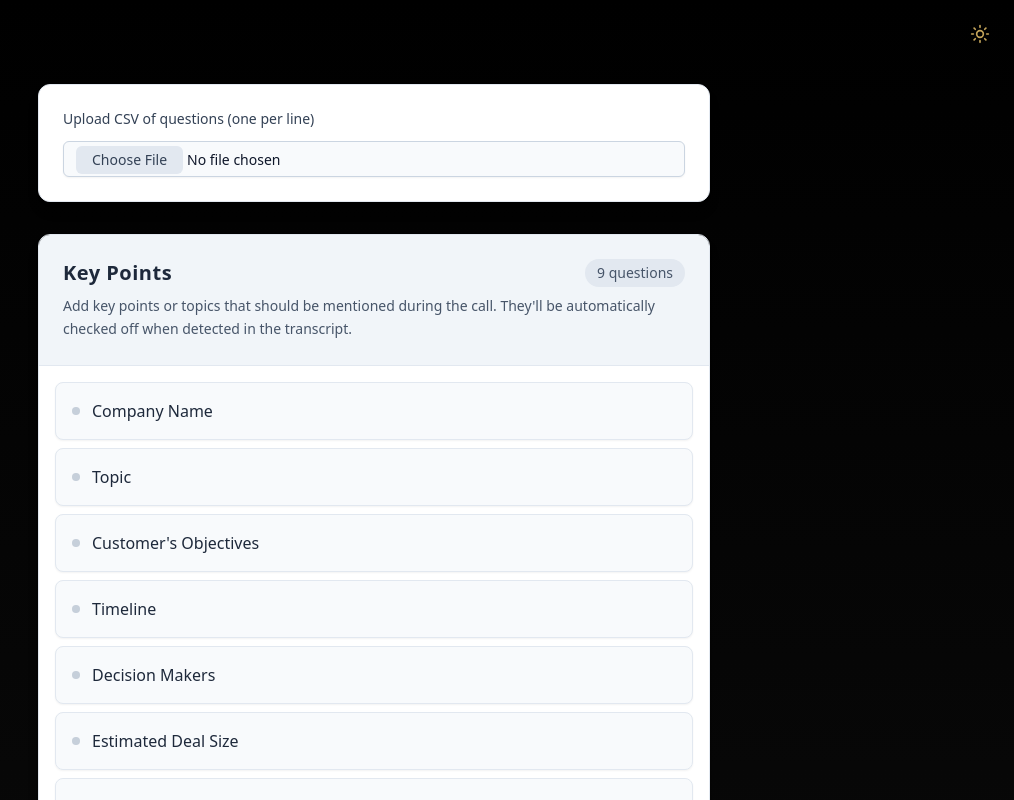
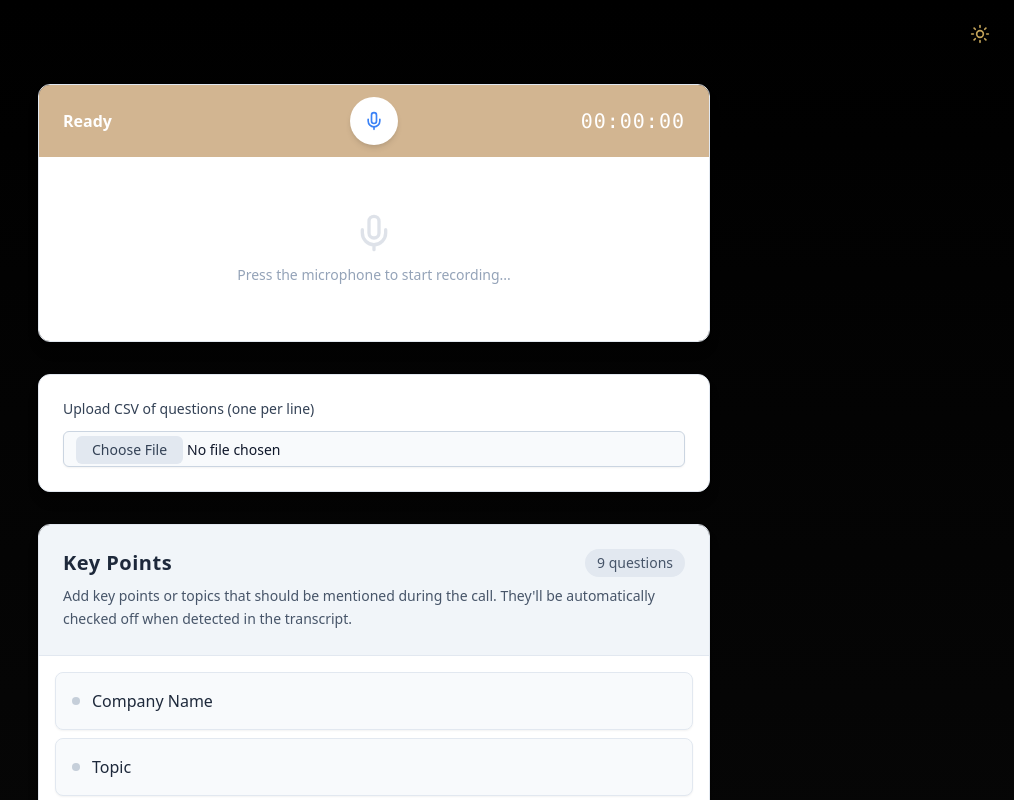
Before and after one commit to dschinkel/salesapp, a React (Vite) app: page / in a window 1280 px wide. Shown: the top 800 px of the page, without its empty margins (266-1280 px from the left). Built offline with nearby package versions, Linux system fonts and the light colour scheme.

Commit message:
feat: F3.7.1: add a voice recorder

```diff
--- a/src/App.tsx
+++ b/src/App.tsx
@@ -3,6 +3,7 @@ import ReactDOM from 'react-dom/client';
 import { AppVersion } from './components/AppVersion';
 import { Questionnaire } from './components/Questionnaire.tsx';
 import { UploadQuestions } from './components/UploadQuestions/UploadQuestions.tsx';
+import { VoiceRecorder } from './components/VoiceRecorder.tsx';
 import { useQuestions } from './components/useQuestions.ts';
 import { useUploadQuestions } from './components/useUploadQuestions.ts';
 import { parseFile } from './components/csvParser.ts';
@@ -30,6 +31,7 @@ const App = () => {
         </button>
       </header>
       <main className="flex-grow container mx-auto py-4">
+        <VoiceRecorder />
         <UploadQuestions onUpload={parseAndUploadQuestions} />
         <Questionnaire questions={questions} onReorder={reorderQuestion} />
       </main>
--- /dev/null
+++ b/src/components/VoiceRecorder.tsx
@@ -0,0 +1,89 @@
+import React from 'react';
+import { Mic, StopCircle } from 'lucide-react';
+
+export function VoiceRecorder() {
+  const isRecording = false;
+  const transcript = '';
+
+  return (
+    <div className="w-full max-w-2xl mx-auto mb-8 flex flex-col shadow-lg rounded-xl overflow-hidden border border-slate-200 dark:border-cambria-border transition-colors duration-200">
+      <HeaderControls isRecording={isRecording} />
+      <TranscriptArea transcript={transcript} />
+    </div>
+  );
+}
+
+function HeaderControls({ isRecording }: { isRecording: boolean }) {
+  return (
+    <div className="bg-[#D2B591] dark:bg-[#C5A55A] px-6 py-3 flex justify-between items-center">
+      <div className="w-1/3 flex justify-start">
+        <RecordingStatus isRecording={isRecording} />
+      </div>
+      <div className="w-1/3 flex justify-center">
+        <RecordingButton isRecording={isRecording} />
+      </div>
+      <div className="w-1/3 flex justify-end">
+        <RecordingDuration />
+      </div>
+    </div>
+  );
+}
+
+function RecordingStatus({ isRecording }: { isRecording: boolean }) {
+  return (
+    <div className="text-white font-semibold flex items-center gap-2">
+      <RecordingIndicator isRecording={isRecording} />
+    </div>
+  );
+}
+
+function RecordingIndicator({ isRecording }: { isRecording: boolean }) {
+  if (!isRecording) return <span>Ready</span>;
+  return (
+    <>
+      <span className="w-2 h-2 rounded-full bg-red-500 animate-pulse"></span>
+      Recording...
+    </>
+  );
+}
+
+function RecordingDuration() {
+  return <div className="text-white font-mono text-xl tracking-wider">00:00:00</div>;
+}
+
+function RecordingButton({ isRecording }: { isRecording: boolean }) {
+  return (
+    <button className="w-12 h-12 bg-white rounded-full flex items-center justify-center shadow-md hover:scale-105 transition-transform">
+      <RecordingIcon isRecording={isRecording} />
+    </button>
+  );
+}
+
+function RecordingIcon({ isRecording }: { isRecording: boolean }) {
+  if (isRecording) return <StopCircle className="w-5 h-5 text-red-500" />;
+  return <Mic className="w-5 h-5 text-[#3B82F6]" />;
+}
+
+function TranscriptArea({ transcript }: { transcript: string }) {
+  return (
+    <div className="bg-white dark:bg-cambria-panelDark p-6 min-h-[150px] transition-colors duration-200 text-slate-800 dark:text-cambria-cream">
+      <TranscriptText transcript={transcript} />
+      <EmptyTranscriptPrompt transcript={transcript} />
+    </div>
+  );
+}
+
+function TranscriptText({ transcript }: { transcript: string }) {
+  if (!transcript) return null;
+  return <p className="whitespace-pre-wrap">{transcript}</p>;
+}
+
+function EmptyTranscriptPrompt({ transcript }: { transcript: string }) {
+  if (transcript) return null;
+  return (
+    <div className="flex flex-col items-center justify-center text-slate-400 dark:text-cambria-mutedDarker h-full py-8 gap-3">
+      <Mic className="w-10 h-10 opacity-30" />
+      <p className="text-sm font-medium">Press the microphone to start recording...</p>
+    </div>
+  );
+}
```
